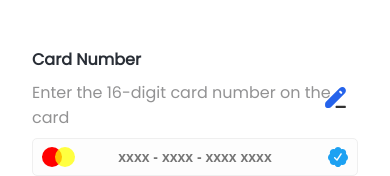
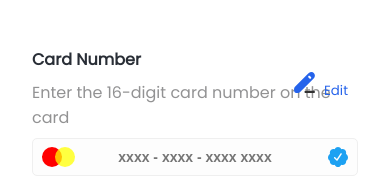
Before and after one commit to MeetMuaz/virtual-card, a React (Vite) app: page / in a window 390 px wide. Shown: the part 861-1037 px from the top of the page. Built offline with nearby package versions, Linux system fonts and the light colour scheme.

Commit message:
last push

```diff
--- a/src/components/Home/Home.jsx
+++ b/src/components/Home/Home.jsx
@@ -27,7 +27,10 @@ export default function Home() {
                   />
                   <span className={Styles.McLogo}></span>
                   <img className={Styles.Badge} src="badge.svg" alt="" />
-                  <img className={Styles.Edit} src="edit.svg" alt="" />
+                  <small className={Styles.Edit}>
+                    <img src="edit.svg" alt="" />
+                     &nbsp; Edit
+                  </small>
                 </div>
               </div>
               <div className={`${Styles.FormFlex} ${Styles.FormGroup}`}>
--- a/src/components/Home/Home.module.css
+++ b/src/components/Home/Home.module.css
@@ -62,6 +62,7 @@
 }
 
 .Edit{
+    color: var(--primary-text);
     position: absolute;
     top: -45px;
     right: 10px;
@@ -137,4 +138,7 @@
         position: absolute;
         top: 17px;
     }
+    .Edit{
+        top: -60px;
+    }
 }
```
